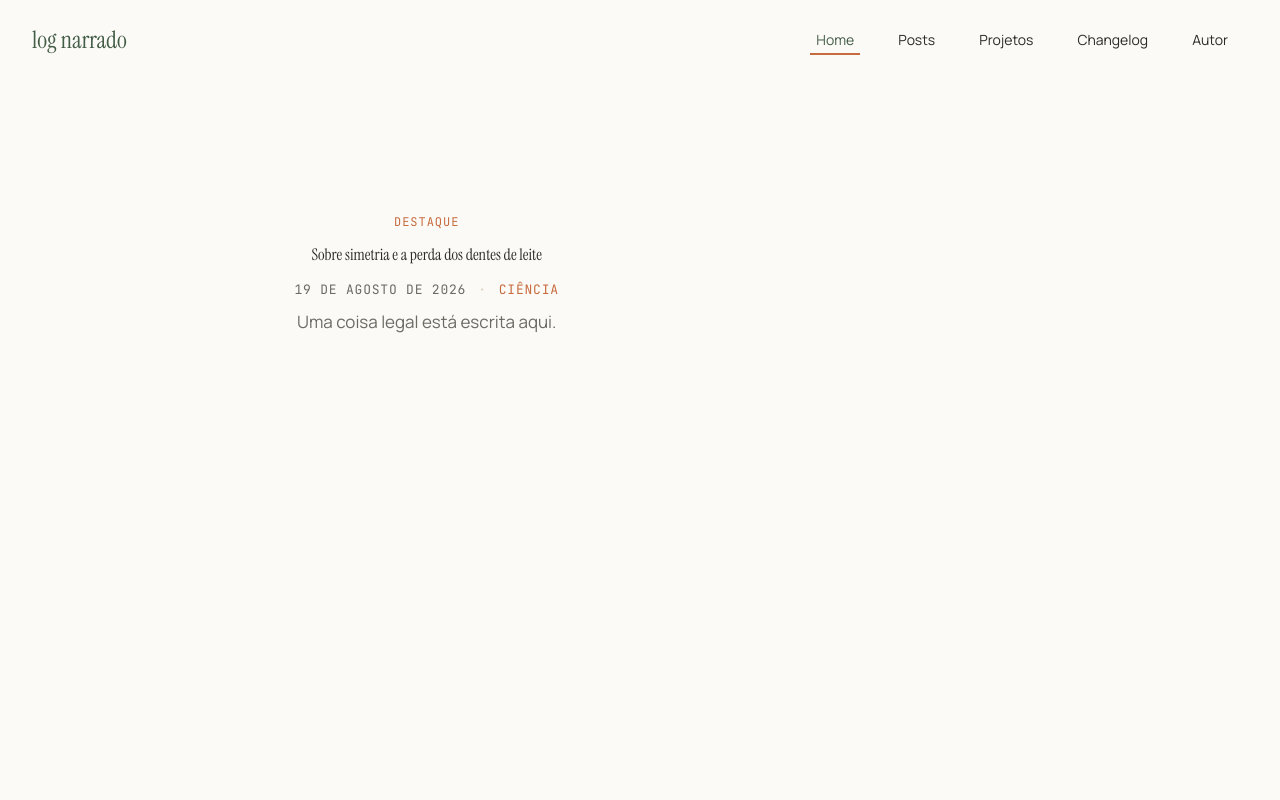
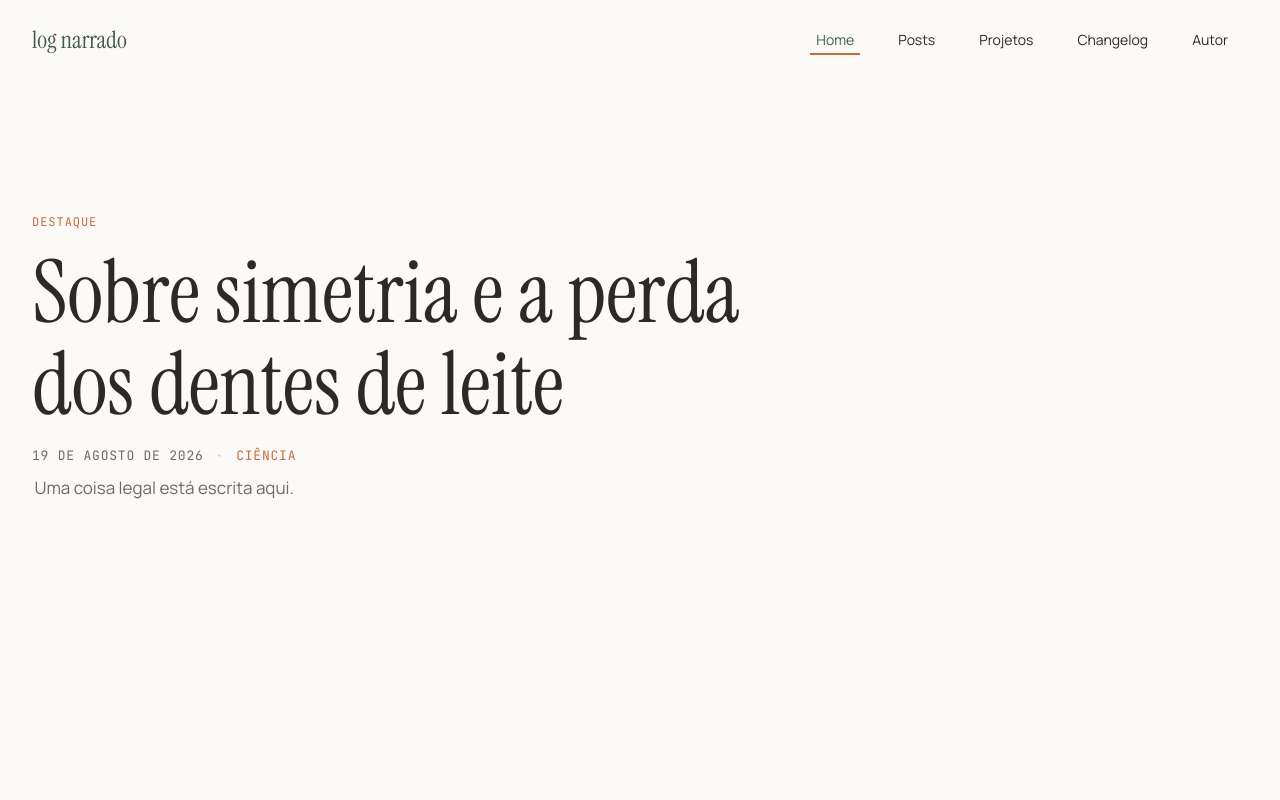
Before and after one commit to Kotige/log-narrado, a React (Vite) app: page / in a window 1280 px wide. Shown: the top 800 px of the page. Built offline with nearby package versions, Linux system fonts and the light colour scheme.

Commit message:
style(hero): add featured label and free mobile hight, center content in mobile only

```diff
--- a/src/components/Hero/index.jsx
+++ b/src/components/Hero/index.jsx
@@ -21,13 +21,13 @@ export default function Hero() {
   return (
     <Link
       to={`/posts/${post.slug}`}
-      className="group flex w-full flex-col items-center justify-y-center bg-bg px-8 py-16 text-center no-underline md:h-[66.667vh] md:py-0"
+      className="group flex w-full flex-col items-center justify-y-center bg-bg px-8 py-16 text-center no-underline md:h-[66.667vh] md:items-start md:text-left md:py-0"
     >
-      <div className="mx-auto flex w-full max-w-240 flex-col items-center gap-4">
+      <div className="mx-auto flex w-full max-w-240 flex-col items-center md:items-start gap-4">
         <span className="font-mono text-[12px] uppercase tracking-[0.08em] text-terracota">
           Destaque
         </span>
-        <h1 className="font-display text-[clamp(5.75rem, 9vw,12.5rem)] leading-[1.05] text-ink transition-colors duration-150 group-hover:text-moss-dark">
+        <h1 className="font-display text-[clamp(2.75rem,6.8vw,8rem)] leading-[1.05] text-ink transition-colors duration-150 group-hover:text-moss-dark">
           {post.title}
         </h1>
 
```
